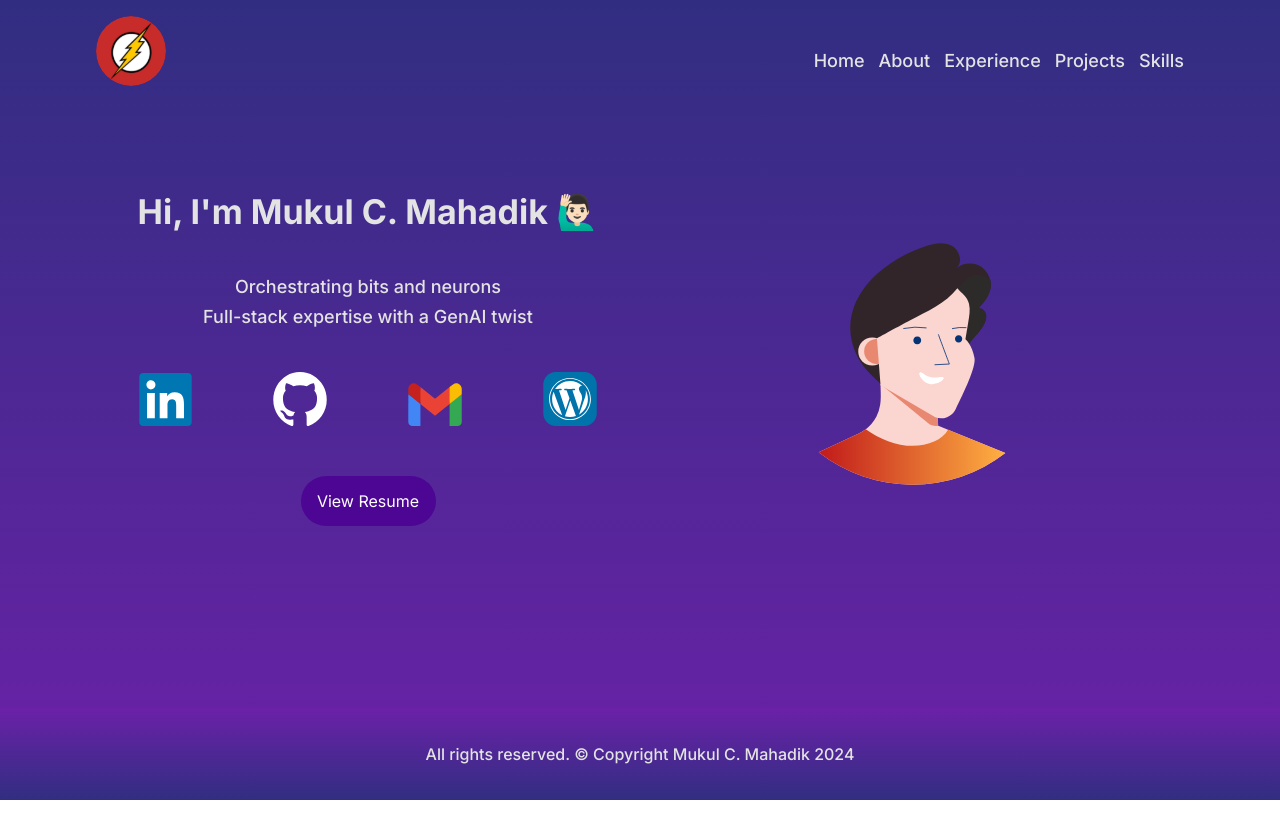
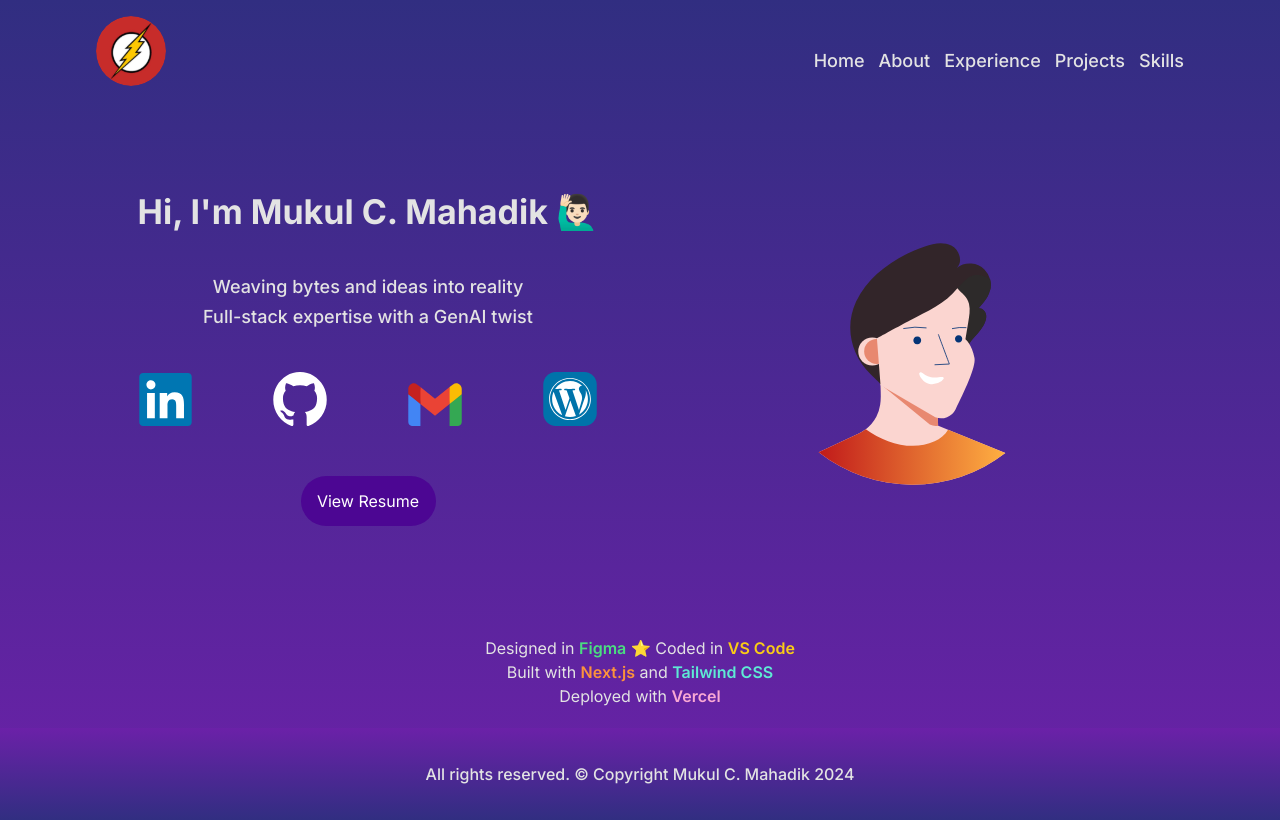
Before and after one commit to MukuFlash03/portfolio-website, a Next.js app: page /home in a window 1280 px wide. Built offline with nearby package versions, Linux system fonts and the light colour scheme.

Commit message:
Replaced anchor tags with Link tags to avoid page refreshing.

```diff
--- a/src/app/common/Button.tsx
+++ b/src/app/common/Button.tsx
@@ -1,3 +1,4 @@
+import Link from "next/link"
 import React from "react"
 
 const Button: React.FC<{
@@ -9,11 +10,11 @@ const Button: React.FC<{
 }) => {
     return (
       <div className="w-full flex flex-col items-center justify-center space-y-2.5 px-5 py-2.5">
-        <a href="/resumeMukul.pdf" target="_blank" rel="noopener noreferrer">
+        <Link href="/resumeMukul.pdf" target="_blank" rel="noopener noreferrer">
           <button className="w-[135px] h-[50px] bg-[#4C0693] rounded-full flex items-center justify-center">
             <span className="text-white">{label}</span>
           </button>
-        </a>
+        </Link>
       </div>
     )
   }
--- a/src/app/common/Navbar.tsx
+++ b/src/app/common/Navbar.tsx
@@ -4,6 +4,7 @@ import React from 'react';
 import Image from 'next/image'
 import logoFlash from '@/app/assets/flash.svg'
 import { useState } from 'react';
+import Link from 'next/link';
 
 const Navbar: React.FC = () => {
   const navItems = {
@@ -53,9 +54,12 @@ const Navbar: React.FC = () => {
         </div>
         <div className="hidden md:flex space-x-3.5">
           {Object.entries(navItems).map(([key, item]) => (
-            <a key={key} href={item.link} className="text-[14px] sm:text-[18px] leading-[40px] font-medium text-[#E3E3E3]">
+            // <a key={key} href={item.link} className="text-[14px] sm:text-[18px] leading-[40px] font-medium text-[#E3E3E3]">
+            //   {item.label}
+            // </a>
+            <Link key={key} href={item.link} className="text-[14px] sm:text-[18px] leading-[40px] font-medium text-[#E3E3E3]">
               {item.label}
-            </a>
+            </Link>
           ))}
         </div>
         <div className="md:hidden">
--- a/src/app/experience/ExperienceCard.tsx
+++ b/src/app/experience/ExperienceCard.tsx
@@ -1,6 +1,7 @@
 import React from 'react'
 import { Experience } from '@/app/lib/types/experience'
 import { FaExternalLinkAlt } from 'react-icons/fa'
+import Link from 'next/link'
 
 const ExperienceCard: React.FC<{
   key: number,
@@ -17,9 +18,9 @@ const ExperienceCard: React.FC<{
             {experience.title}
             <span className='text-[#E3E3E3]'> @ </span>
             {experience.company}
-            <a href={experience.url} target="_blank" rel="noopener noreferrer" className="mt-4 inline-block">
+            <Link href={experience.url} target="_blank" rel="noopener noreferrer" className="mt-4 inline-block">
               <FaExternalLinkAlt className="text-white text-base hover:text-blue-400 transition-colors duration-300" />
-            </a>
+            </Link>
           </h3>
           <p className="text-[15px] font-medium text-[#B7BEBE]">{experience.role}</p>
           <ul className="text-[14px] text-[#879BBD] list-disc pl-5">
--- a/src/app/home/Contact.tsx
+++ b/src/app/home/Contact.tsx
@@ -1,12 +1,13 @@
 import React from 'react'
 import Image from 'next/image'
 import contactsData from '@/app/lib/data/contacts'
+import Link from 'next/link';
 
 const Contact: React.FC = () => {
   return (
     <div className="w-full flex-grow flex flex-col sm:flex-row items-center sm:items-baseline justify-center space-y-4 sm:space-y-0 sm:space-x-20 px-5">
       {contactsData.map((contact, index) => (
-        <a key={index} href={contact.url} target="_blank" rel="noopener noreferrer" className="flex-shrink-0">
+        <Link key={index} href={contact.url} target="_blank" rel="noopener noreferrer" className="flex-shrink-0">
           <Image
             src={contact.logo}
             width={contact.width}
@@ -14,7 +15,7 @@ const Contact: React.FC = () => {
             alt={`${contact.name} logo`}
             className="w-[contact.width]px h-[contact.height]px"
           />
-        </a>
+        </Link>
       ))}
     </div>
   )
--- a/src/app/home/Hero.tsx
+++ b/src/app/home/Hero.tsx
@@ -6,6 +6,8 @@ import Intro from './Intro'
 import Button from '@/app/common/Button'
 import introData from "@/app/lib/data/intro";
 import Avatar from './Avatar'
+import { PiSoccerBallFill } from "react-icons/pi";
+import Link from 'next/link'
 
 const Hero: React.FC = () => {
   return (
@@ -19,6 +21,18 @@ const Hero: React.FC = () => {
           </div>
           <Avatar src={avatar} />
         </div>
+        <div className="w-full flex flex-col justify-center items-center py-5 text-base">
+          <p className="text-center text-[#E3E3E3]">
+            Designed in <Link href='https://www.figma.com/' target="_blank"><span className='text-green-400 font-semibold'>Figma</span></Link> ⭐
+            Coded in <Link href='https://code.visualstudio.com/' target="_blank"><span className='text-yellow-400 font-semibold'>VS Code</span></Link>
+          </p>
+          <p className="text-center text-[#E3E3E3]">
+            Built with <Link href='https://nextjs.org/' target="_blank"><span className='text-orange-400 font-semibold'>Next.js</span></Link> and <Link href='https://tailwindcss.com/' target="_blank"><span className='text-teal-300 font-semibold'>Tailwind CSS</span></Link>
+          </p>
+          <p className="text-center text-[#E3E3E3]">
+            Deployed with <Link href='https://vercel.com/' target="_blank"><span className='text-pink-300 font-semibold'>Vercel</span></Link>
+          </p>
+        </div>
       </div>
     </section >
   )
--- a/src/app/lib/data/intro.ts
+++ b/src/app/lib/data/intro.ts
@@ -3,7 +3,7 @@ import { IntroData } from "@/app/lib/types/intro"
 const introData: IntroData = {
     name: "Mukul C. Mahadik",
     description: [
-        'Orchestrating bits and neurons',
+        'Weaving bytes and ideas into reality',
         'Full-stack expertise with a GenAI twist',
     ]
 }
--- a/src/app/projects/ProjectCard.tsx
+++ b/src/app/projects/ProjectCard.tsx
@@ -2,6 +2,7 @@ import React from "react";
 import Image from "next/image";
 import { Project } from '@/app/lib/types/project';
 import { FaExternalLinkAlt } from 'react-icons/fa';
+import Link from "next/link";
 
 const ProjectCard: React.FC<{
   index: number,
@@ -49,9 +50,9 @@ const ProjectCard: React.FC<{
             <p className="text-xs sm:text-sm text-gray-300">
               <span className="font-semibold text-blue-400">Tech Stack:</span> {project.tags.join(', ')}
             </p>
-            <a href={project.url} target="_blank" rel="noopener noreferrer" className="mt-4 inline-block">
+            <Link href={project.url} target="_blank" rel="noopener noreferrer" className="mt-4 inline-block">
               <FaExternalLinkAlt className="text-white text-lg sm:text-2xl hover:text-blue-400 transition-colors duration-300" />
-            </a>
+            </Link>
           </div>
         </div>
       </div >
```
